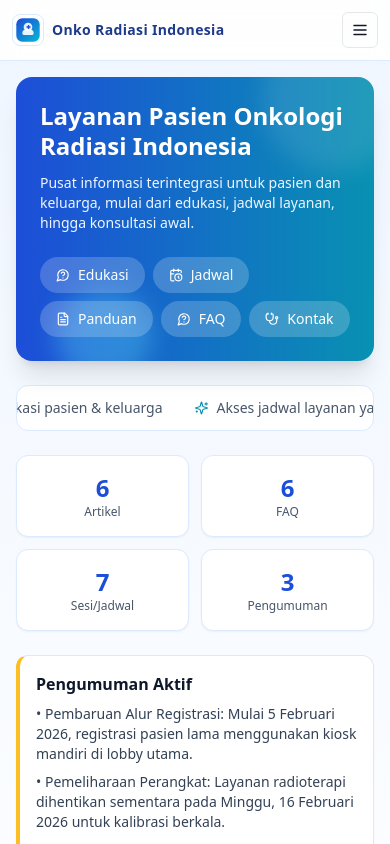
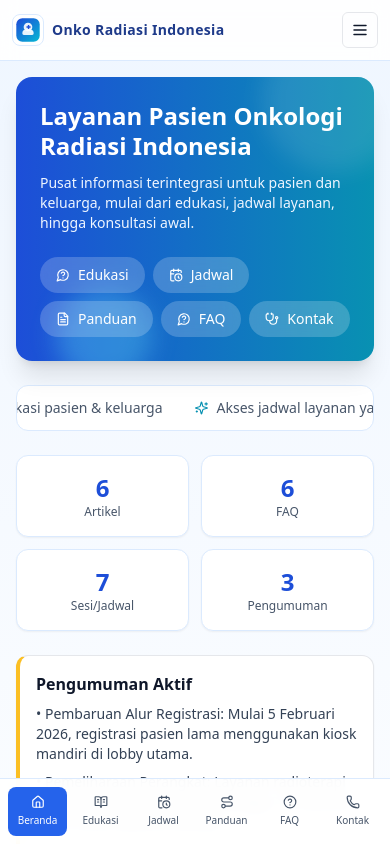
Before and after one commit to sobri3195/onkosob, a React (Vite) app: page / in a window 390 px wide. Shown: the top 844 px of the page. Built offline with nearby package versions, Linux system fonts and the light colour scheme.

Commit message:
feat: tambah bottom navigation mobile untuk fitur pasien

```diff
--- a/src/layouts/PublicLayout.tsx
+++ b/src/layouts/PublicLayout.tsx
@@ -1,15 +1,15 @@
 import { useState } from 'react'
 import { Link, NavLink, Outlet } from 'react-router-dom'
 import { Button } from '@/components/ui/button'
-import { HeartPulse, Menu, X } from 'lucide-react'
+import { BookOpenText, CalendarClock, CircleHelp, HeartPulse, Home, Menu, Phone, Route, X } from 'lucide-react'
 
 const navItems = [
-  { to: '/', label: 'Beranda' },
-  { to: '/edukasi', label: 'Edukasi' },
-  { to: '/jadwal', label: 'Jadwal' },
-  { to: '/panduan', label: 'Panduan' },
-  { to: '/faq', label: 'FAQ' },
-  { to: '/kontak', label: 'Kontak' }
+  { to: '/', label: 'Beranda', icon: Home },
+  { to: '/edukasi', label: 'Edukasi', icon: BookOpenText },
+  { to: '/jadwal', label: 'Jadwal', icon: CalendarClock },
+  { to: '/panduan', label: 'Panduan', icon: Route },
+  { to: '/faq', label: 'FAQ', icon: CircleHelp },
+  { to: '/kontak', label: 'Kontak', icon: Phone }
 ]
 
 export function PublicLayout({ onAdmin }: { onAdmin: () => void }) {
@@ -74,9 +74,34 @@ export function PublicLayout({ onAdmin }: { onAdmin: () => void }) {
         )}
       </nav>
 
-      <main className='mx-auto max-w-6xl p-4 md:p-6'>
+      <main className='mx-auto max-w-6xl p-4 pb-24 md:p-6 md:pb-6'>
         <Outlet />
       </main>
+
+      <nav className='fixed inset-x-0 bottom-0 z-50 border-t border-blue-100 bg-white/95 px-2 py-2 backdrop-blur md:hidden dark:border-slate-800 dark:bg-slate-950/95'>
+        <div className='mx-auto grid max-w-6xl grid-cols-6 gap-1'>
+          {navItems.map((item) => {
+            const Icon = item.icon
+
+            return (
+              <NavLink
+                key={item.to}
+                to={item.to}
+                className={({ isActive }) =>
+                  `flex flex-col items-center gap-1 rounded-lg px-1 py-2 text-[10px] font-medium transition ${
+                    isActive
+                      ? 'bg-blue-600 text-white'
+                      : 'text-slate-600 hover:bg-blue-50 dark:text-slate-300 dark:hover:bg-slate-800'
+                  }`
+                }
+              >
+                <Icon size={14} />
+                <span>{item.label}</span>
+              </NavLink>
+            )
+          })}
+        </div>
+      </nav>
 
       <footer className='border-t border-blue-100 p-6 text-center text-sm text-slate-600 dark:border-slate-800 dark:text-slate-300'>
         <div className='mx-auto flex max-w-6xl flex-col items-center gap-2'>
```
